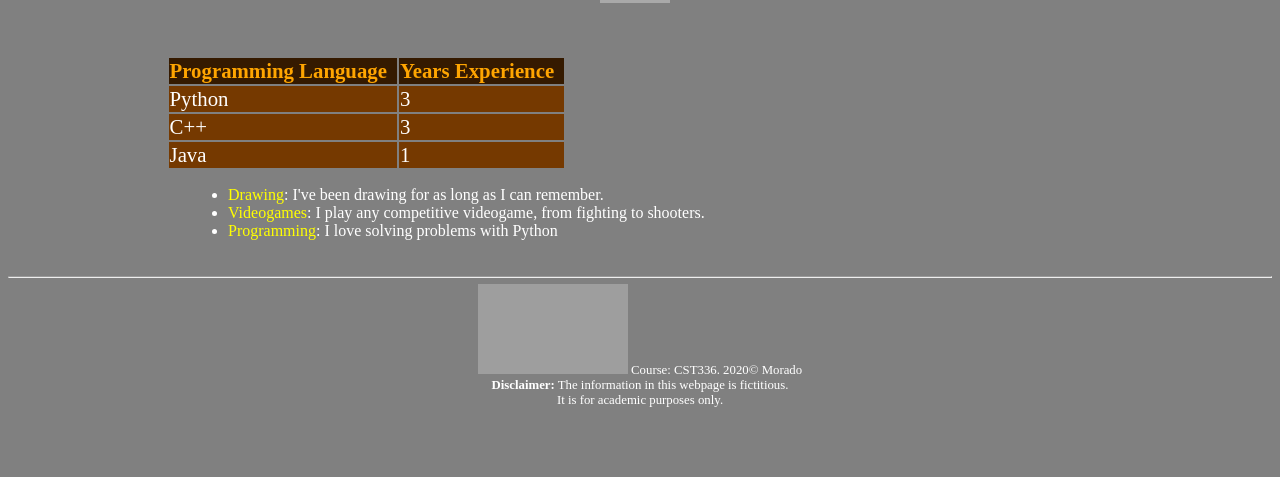
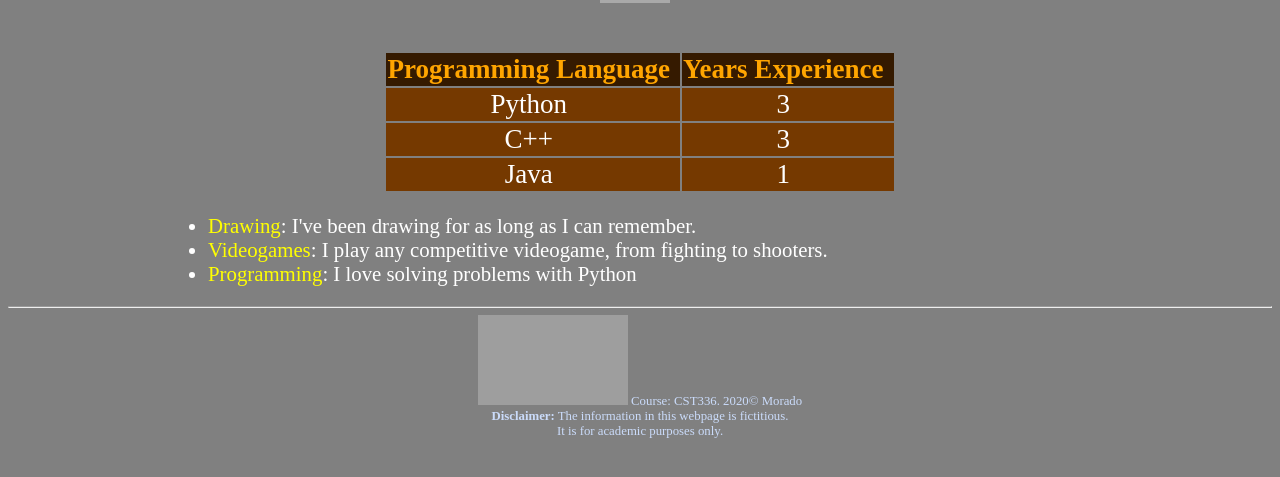
Before and after one commit to JoseMR02/First-HTML-Portfolio, a PHP site: page /about.html in a window 1280 px wide. Shown: the part 191-668 px from the top of the page. Run offline with PHP 8.4, Linux system fonts and the light colour scheme; grey boxes are pictures that could not be loaded.

Commit message:
Update style.css

```diff
--- a/style.css
+++ b/style.css
@@ -23,20 +23,19 @@ nav a {
   color: white;
 }
 
-figure, div{
+figure{
   float:left;
-  padding:20px;
 }
 
-#me, #welcomeText {
-  text-align:left;
+#me, div {
   padding-top:15px;
-
+  font-size:130%;
+  text-align: center;
 }
 
 footer {
   clear: left;
-
+  color:rgb(202, 219, 250);
   font-size: 80%;
 }
 
```
